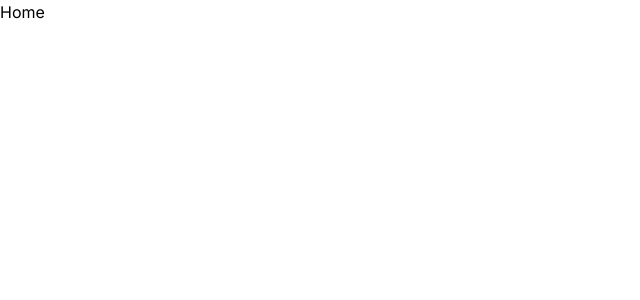
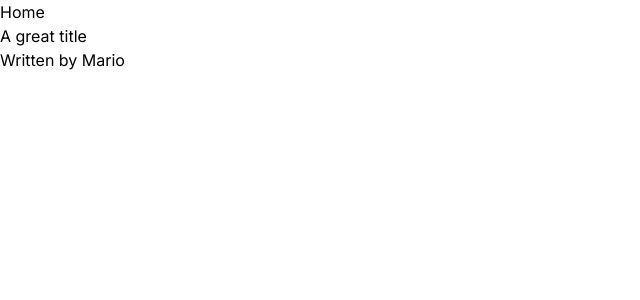
Before and after one commit to niklonberg/next.js-ts-mini-proj, a Next.js app in the folder ninja-blog/: page / in a window 1280 px wide. Shown: the top 300 px of the page, without its empty margins (0-640 px from the left). Built offline with nearby package versions, Linux system fonts and the light colour scheme.

Commit message:
add interface PostCardProps

```diff
--- a/ninja-blog/src/app/page.tsx
+++ b/ninja-blog/src/app/page.tsx
@@ -1,9 +1,11 @@
+import PostCard from "@/components/PostCard";
 import Image from "next/image";
 
 export default function Home() {
   return (
     <main>
       <h2>Home</h2>
+      <PostCard title="A great title" author="Mario" />
     </main>
   );
 }
```
Also changed, not shown: ninja-blog/src/components/PostCard.tsx (+4 -5 lines).
